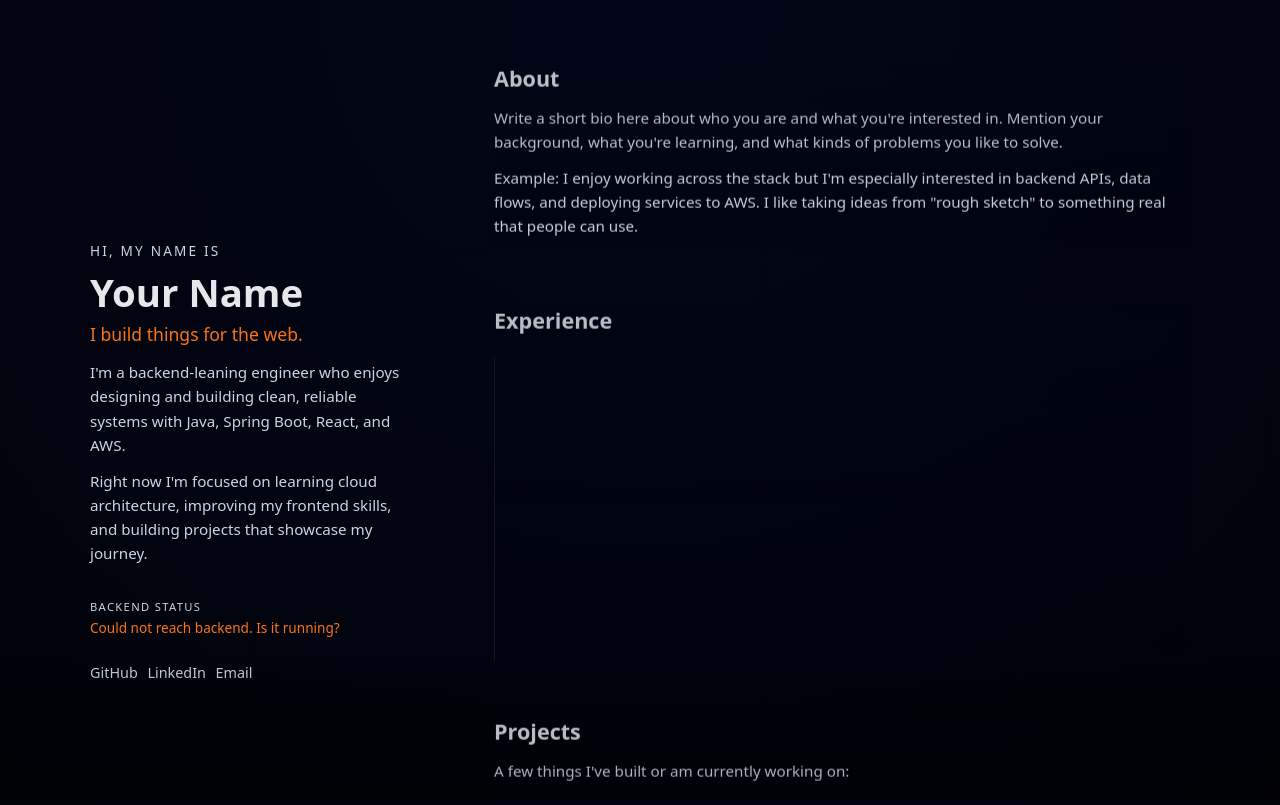
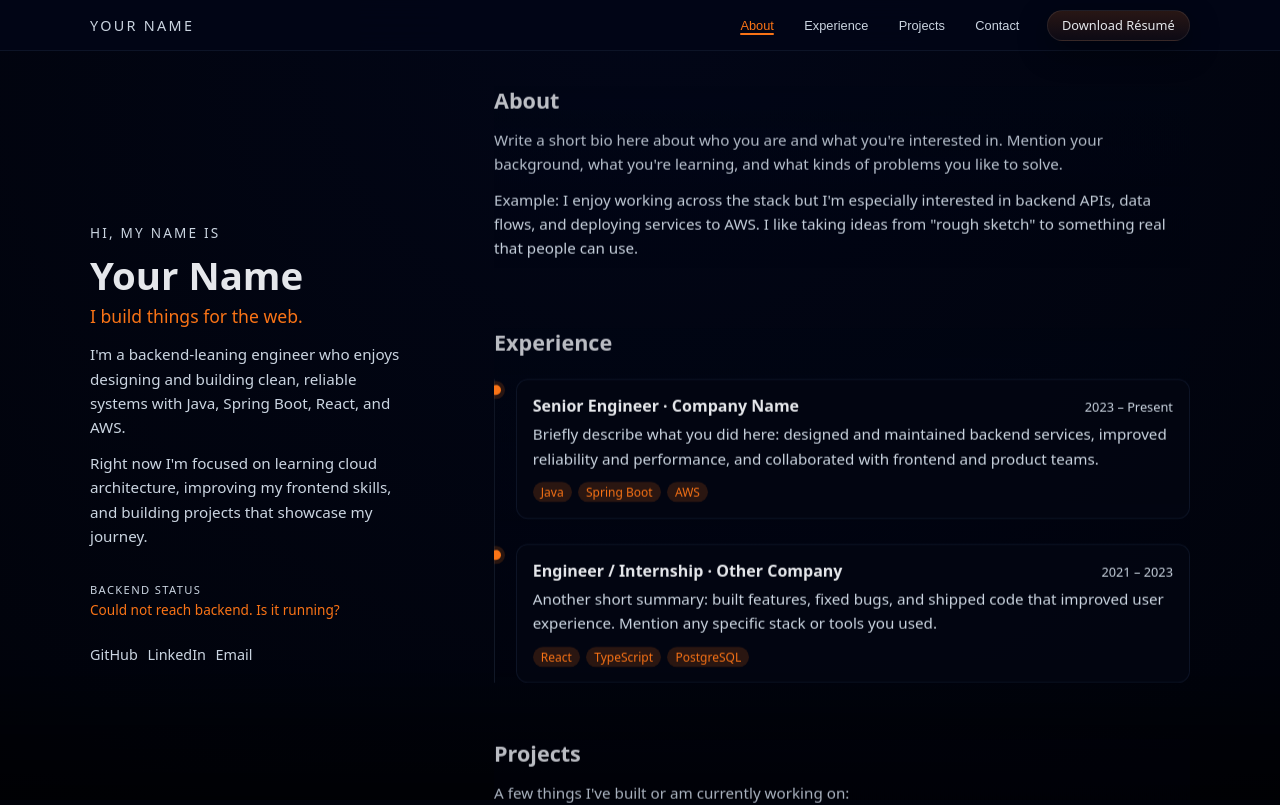
Before and after one commit to ajastro/personal-website, a React (Create React App) app in the folder frontend/: page / in a window 1280 px wide. Shown: the top 805 px of the page. Built offline with nearby package versions, Linux system fonts and the light colour scheme; no server answers.

Commit message:
Updated UI

```diff
--- a/frontend/src/App.css
+++ b/frontend/src/App.css
@@ -2,7 +2,7 @@
   --bg: #020617; /* deep navy */
   --bg-elevated: #030712;
   --text: #e5e7eb;
-  --muted: #cbd5e1;  /* light slate */
+  --muted: #cbd5e1; /* lighter for readability */
   --border-subtle: #111827;
   --accent: #f97316; /* warm orange (no teal) */
   --accent-soft: rgba(249, 115, 22, 0.16);
@@ -26,11 +26,122 @@ body {
   min-height: 100vh;
 }
 
+/* TOP NAV BAR */
+.top-nav {
+  position: fixed;
+  top: 0;
+  left: 0;
+  right: 0;
+  padding: 0.6rem 1.8rem;
+  background: rgba(2, 6, 23, 0.9);
+  backdrop-filter: blur(18px);
+  border-bottom: 1px solid rgba(15, 23, 42, 0.9);
+  z-index: 20;
+}
+
+.top-nav-inner {
+  max-width: 1100px;
+  margin: 0 auto;
+  display: flex;
+  align-items: center;
+  justify-content: space-between;
+}
+
+.top-nav-logo {
+  font-size: 0.9rem;
+  letter-spacing: 0.16em;
+  text-transform: uppercase;
+  color: var(--muted);
+  cursor: pointer;
+}
+
+.top-nav-links {
+  display: flex;
+  gap: 0.5rem;
+  align-items: center;
+}
+
+.top-nav-links button {
+  position: relative;
+  border: none;
+  background: transparent;
+  color: var(--muted);
+  font-size: 0.8rem;
+  padding: 0.3rem 0.7rem;
+  border-radius: 999px;
+  cursor: pointer;
+  transition:
+    color 0.2s ease,
+    transform 0.1s ease;
+}
+
+/* Underline animation */
+.top-nav-links button::after {
+  content: "";
+  position: absolute;
+  left: 0.7rem;
+  right: 0.7rem;
+  bottom: 0.15rem;
+  height: 2px;
+  border-radius: 999px;
+  background: var(--accent);
+  transform: scaleX(0);
+  transform-origin: center;
+  transition: transform 0.2s ease-out;
+}
+
+.top-nav-links button:hover {
+  color: var(--accent);
+  transform: translateY(-1px);
+}
+
+.top-nav-links button:hover::after {
+  transform: scaleX(1);
+}
+
+/* Active nav item */
+.top-nav-links button.active {
+  color: var(--accent);
+}
+
+.top-nav-links button.active::after {
+  transform: scaleX(1);
+}
+
+/* Resume button in nav */
+.top-nav-resume {
+  margin-left: 0.5rem;
+  font-size: 0.8rem;
+  padding: 0.35rem 0.9rem;
+  border-radius: 999px;
+  border: 1px solid rgba(248, 250, 252, 0.08);
+  color: var(--text);
+  text-decoration: none;
+  background: linear-gradient(
+    to bottom,
+    rgba(249, 115, 22, 0.16),
+    rgba(249, 115, 22, 0.05)
+  );
+  box-shadow: 0 10px 30px rgba(0, 0, 0, 0.4);
+  transition:
+    background 0.2s ease,
+    border-color 0.2s ease,
+    transform 0.1s ease,
+    box-shadow 0.2s ease;
+}
+
+.top-nav-resume:hover {
+  border-color: rgba(249, 115, 22, 0.8);
+  background: rgba(249, 115, 22, 0.3);
+  transform: translateY(-1px);
+  box-shadow: 0 14px 36px rgba(0, 0, 0, 0.6);
+}
+
 /* Shell similar to Brittany layout */
 .page-shell {
   max-width: 1100px;
   margin: 0 auto;
-  padding: 4rem 1.5rem 4rem;
+  padding: 5rem 1.5rem 4rem; /* extra top padding for fixed nav */
   display: grid;
   grid-template-columns: minmax(260px, 340px) minmax(0, 1fr);
   gap: 4rem;
@@ -64,8 +175,8 @@ body {
 @media (min-width: 900px) {
   .intro-column {
     position: sticky;
-    top: 0;
-    height: 100vh;
+    top: 4.2rem; /* account for fixed nav height */
+    height: calc(100vh - 4.2rem);
     padding-right: 1.5rem;
     display: flex;
     flex-direction: column;
@@ -146,7 +257,7 @@ body {
 
 /* Right content column */
 .content-column {
-  /* padding-top: 0.4rem; */
+  padding-top: 0.4rem;
   position: relative;
   z-index: 2; /* above page-shell fade */
 }
@@ -158,7 +269,7 @@ body {
   transform: translateY(var(--parallax-offset, 0px));
 }
 
-/* Section wipe / gradient overlay */
+/* LIGHTER section wipe */
 .content-section::before {
   content: "";
   position: absolute;
@@ -177,7 +288,6 @@ body {
   pointer-events: none;
   z-index: 0;
 }
-
 
 .content-section.visible::before {
   opacity: 1;
@@ -342,7 +452,10 @@ body {
   color: #0b1120;
   font-weight: 600;
   box-shadow: 0 12px 30px rgba(249, 115, 22, 0.4);
-  transition: background 0.2s ease, transform 0.1s ease, box-shadow 0.2s ease;
+  transition:
+    background 0.2s ease,
+    transform 0.1s ease,
+    box-shadow 0.2s ease;
 }
 
 .contact-form button:hover {
@@ -383,20 +496,24 @@ body {
     transform 1s ease-out;
 }
 
-.visible .stagger > * {
-  /* this selector can be tricky; we also handle reveal on intersection,
-     but if needed you can add JS targeting children */
-}
-
-.visible.stagger > * {
+/* When parent section becomes visible, stagger children */
+.content-section.visible .stagger > * {
   opacity: 1;
   transform: translateY(0);
 }
 
-.visible.stagger > *:nth-child(1) { transition-delay: 0.05s; }
-.visible.stagger > *:nth-child(2) { transition-delay: 0.15s; }
-.visible.stagger > *:nth-child(3) { transition-delay: 0.25s; }
-.visible.stagger > *:nth-child(4) { transition-delay: 0.35s; }
+.content-section.visible .stagger > *:nth-child(1) {
+  transition-delay: 0.05s;
+}
+.content-section.visible .stagger > *:nth-child(2) {
+  transition-delay: 0.15s;
+}
+.content-section.visible .stagger > *:nth-child(3) {
+  transition-delay: 0.25s;
+}
+.content-section.visible .stagger > *:nth-child(4) {
+  transition-delay: 0.35s;
+}
 
 /* Parallax base */
 .parallax {
@@ -408,7 +525,7 @@ body {
   .page-shell {
     grid-template-columns: 1fr;
     gap: 3rem;
-    padding: 3rem 1.25rem 3.5rem;
+    padding: 4.5rem 1.25rem 3.5rem;
   }
 
   .intro-column {
@@ -416,4 +533,12 @@ body {
     height: auto;
     position: static;
   }
+
+  .top-nav-inner {
+    padding-inline: 0.25rem;
+  }
+
+  .top-nav-resume {
+    display: none; /* optional: hide resume button on very small screens */
+  }
 }
--- a/frontend/src/App.js
+++ b/frontend/src/App.js
@@ -3,6 +3,7 @@ import "./App.css";
 
 function App() {
   const [greeting, setGreeting] = useState("Loading...");
+  const [activeSection, setActiveSection] = useState("about");
 
   // Call your backend /api/hello
   useEffect(() => {
@@ -17,6 +18,22 @@ function App() {
         setGreeting("Could not reach backend. Is it running?");
       });
   }, []);
+
+  // Smooth scroll helper for nav buttons with offset for fixed nav
+  const scrollToSection = (id) => {
+    const el = document.getElementById(id);
+    if (!el) return;
+
+    const navHeight = 72; // adjust if you change nav height
+    const rect = el.getBoundingClientRect();
+    const scrollTop = window.scrollY || window.pageYOffset;
+    const targetY = rect.top + scrollTop - navHeight;
+
+    window.scrollTo({
+      top: targetY,
+      behavior: "smooth",
+    });
+  };
 
   // Scroll reveal (fade + slide)
   useEffect(() => {
@@ -63,10 +80,10 @@ function App() {
       if (!name) return;
 
       const scroll = window.scrollY;
-      const fadeEnd = 200; // how far before fully faded-ish
+      const fadeEnd = 200;
       const progress = Math.min(1, scroll / fadeEnd);
 
-      const opacity = 1 - progress * 0.7; // don't fully disappear
+      const opacity = 1 - progress * 0.7;
       const scale = 1 - progress * 0.05;
       const translateY = -progress * 10;
 
@@ -79,8 +96,82 @@ function App() {
     return () => window.removeEventListener("scroll", handleNameScroll);
   }, []);
 
+  // Track which section is active for nav highlight
+  useEffect(() => {
+    const sectionIds = ["about", "experience", "projects", "contact"];
+    const sections = sectionIds
+      .map((id) => document.getElementById(id))
+      .filter(Boolean);
+
+    const observer = new IntersectionObserver(
+      (entries) => {
+        entries.forEach((entry) => {
+          if (entry.isIntersecting) {
+            const id = entry.target.id;
+            setActiveSection(id);
+          }
+        });
+      },
+      {
+        root: null,
+        rootMargin: "-40% 0px -50% 0px",
+        threshold: 0.1,
+      }
+    );
+
+    sections.forEach((sec) => observer.observe(sec));
+    return () => observer.disconnect();
+  }, []);
+
   return (
     <div className="App">
+      {/* TOP NAV BAR */}
+      <header className="top-nav">
+        <div className="top-nav-inner">
+          <div
+            className="top-nav-logo"
+            onClick={() => scrollToSection("about")}
+          >
+            Your Name
+          </div>
+          <nav className="top-nav-links">
+            <button
+              className={activeSection === "about" ? "active" : ""}
+              onClick={() => scrollToSection("about")}
+            >
+              About
+            </button>
+            <button
+              className={activeSection === "experience" ? "active" : ""}
+              onClick={() => scrollToSection("experience")}
+            >
+              Experience
+            </button>
+            <button
+              className={activeSection === "projects" ? "active" : ""}
+              onClick={() => scrollToSection("projects")}
+            >
+              Projects
+            </button>
+            <button
+              className={activeSection === "contact" ? "active" : ""}
+              onClick={() => scrollToSection("contact")}
+            >
+              Contact
+            </button>
+            <a
+              href="/resume.pdf"
+              className="top-nav-resume"
+              target="_blank"
+              rel="noreferrer"
+            >
+              Download Résumé
+            </a>
+          </nav>
+        </div>
+      </header>
+
+      {/* MAIN LAYOUT */}
       <div className="page-shell">
         {/* LEFT COLUMN – Intro */}
         <section className="intro-column">
```
